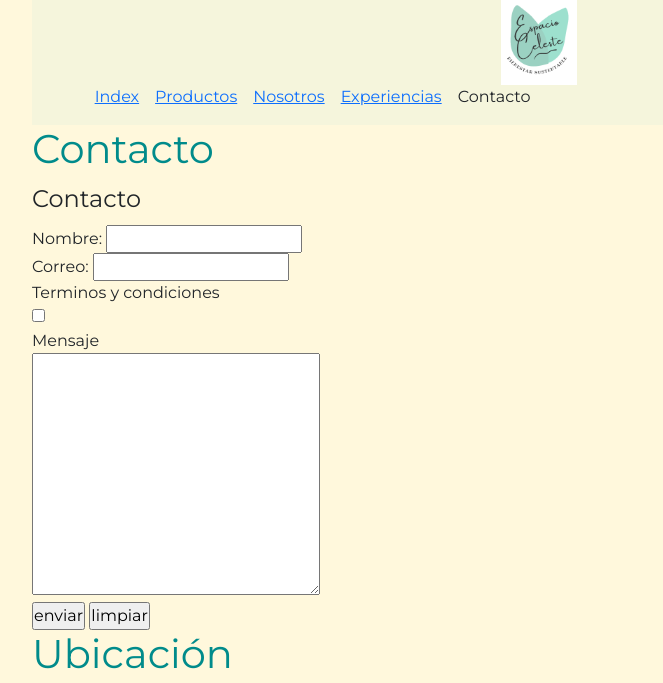
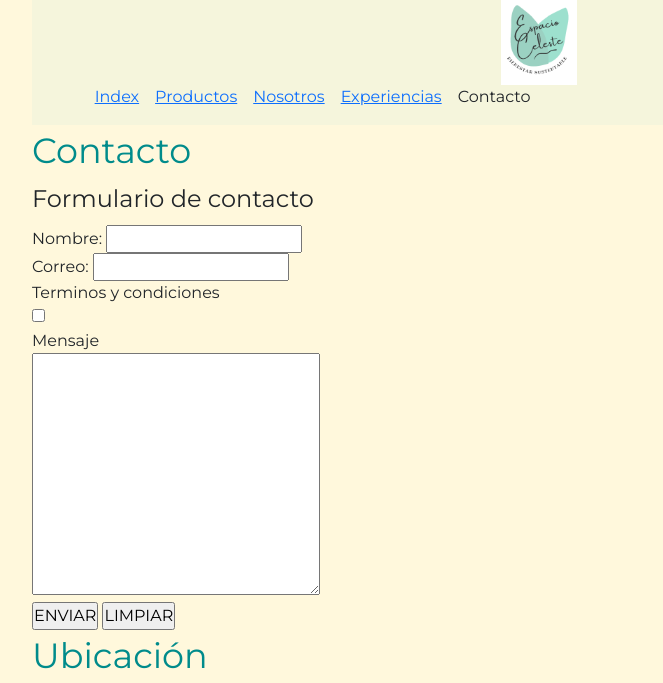
Before and after one commit to MACEVEDO90/EspacioCeleste, a plain HTML site: page contacto.html in a window 1280 px wide. Shown: the top 683 px of the page, without its empty margins (96-759 px from the left). Drawn offline with nearby package versions, Linux system fonts and the light colour scheme; grey boxes are pictures that could not be loaded.

Commit message:
modifico body

```diff
--- a/contacto.html
+++ b/contacto.html
@@ -36,10 +36,10 @@
     </nav>
   </header>
   <body>
-    <h1>Contacto</h1>
+    <h1><small>Contacto</small></h1>
     <form action="">
       <fieldset>
-        <legend>Contacto</legend>
+        <legend>Formulario de contacto</legend>
         <label for="nombre">Nombre:</label>
         <input type="text" name="nombre" id="nombre" />
         <br />
@@ -52,11 +52,11 @@
         <br />
         <textarea name="mensaje" id="mensaje" cols="30" rows="10"></textarea>
         <br />
-        <input type="submit" value="enviar" />
-        <input type="reset" value="limpiar" />
+        <input type="submit" value="ENVIAR" />
+        <input type="reset" value="LIMPIAR" />
       </fieldset>
     </form>
-    <h1>Ubicación</h1>
+    <h1><small>Ubicación</small></h1>
     <iframe
       src="https://www.google.com/maps/embed?pb=!1m18!1m12!1m3!1d3275.858792746746!2d-58.40055054948216!3d-34.80949427582527!2m3!1f0!2f0!3f0!3m2!1i1024!2i768!4f13.1!3m3!1m2!1s0x95bcd368ef5d6f53%3A0x12e7f7ffb9c283e4!2sHip%C3%B3lito%20Bouchard%20171%2C%20B1846ELD%20Adrogu%C3%A9%2C%20Provincia%20de%20Buenos%20Aires!5e0!3m2!1ses-419!2sar!4v1664821553786!5m2!1ses-419!2sar"
       width="600"
```
Also changed, not shown: experiencias.html (+1 -4 lines), index.html (+1 -2 lines), productos.html (+1 -2 lines).
